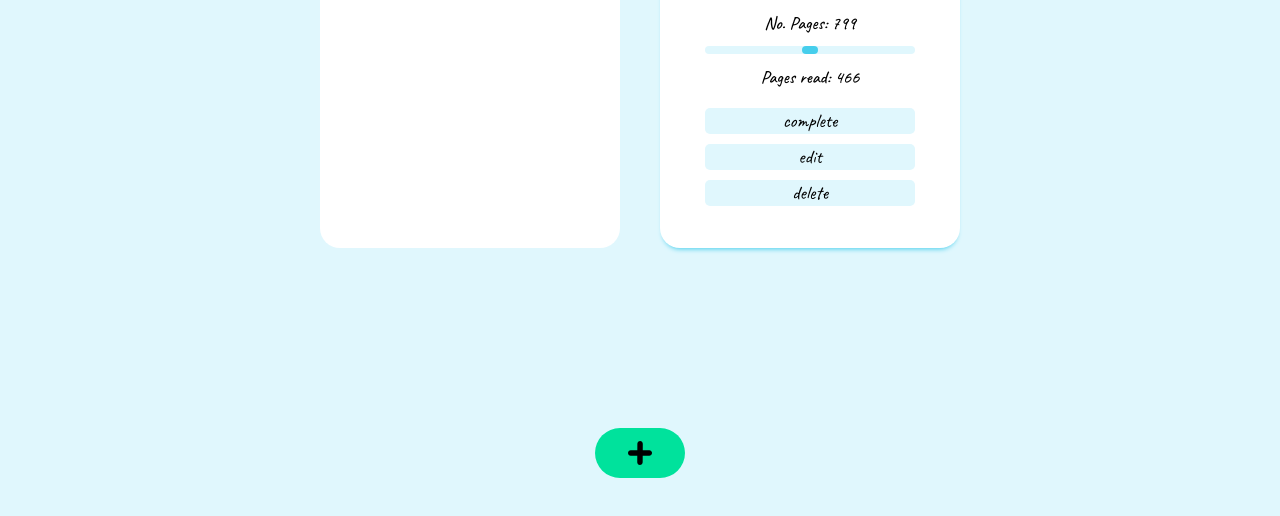
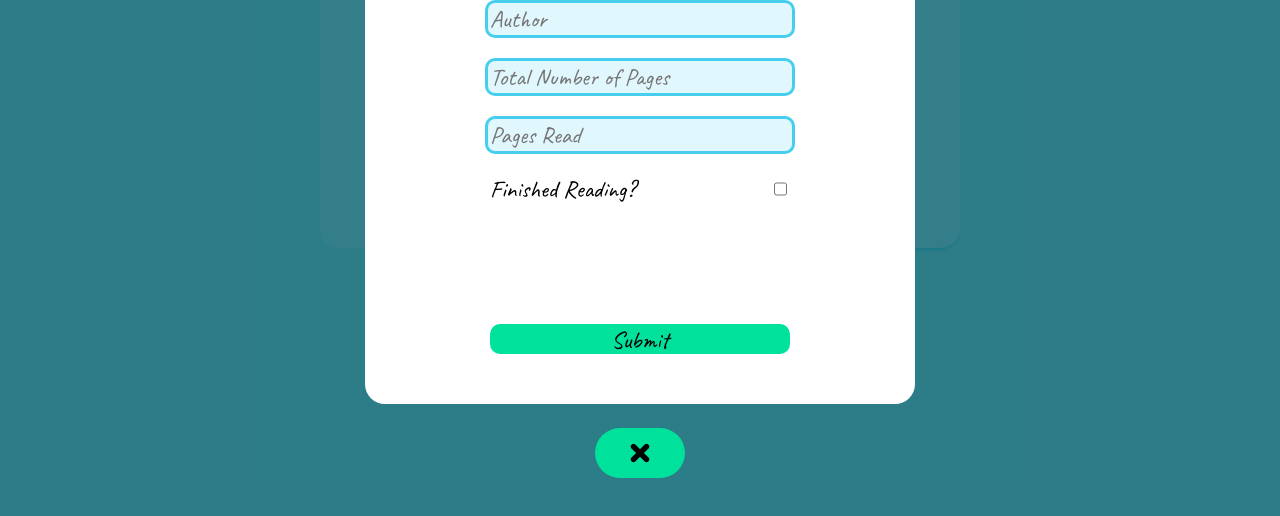
Before and after one commit to zsunnyz/odin-library, a plain HTML site: page index.html in a window 1280 px wide. Both pictures are taken after a click on the button 640 px from the left and 735 px from the top of the page. Shown: the part 282-798 px from the top of the page. Drawn offline with Linux system fonts and the light colour scheme; a web font is replaced by a local one.

Commit message:
added add book button functionality to show modal

```diff
--- a/index.html
+++ b/index.html
@@ -54,7 +54,7 @@
         </div>
     </div>
     <div class ="modal noshow">
-        <div class="modal-content">
+        <div id="modal-add" class="modal-content">
             <h2>Add New Book</h2>
             <input type="text" placeholder="Title" name="title" id="title">
             <input type="text" placeholder="Author" name="author" id="author">
@@ -66,7 +66,7 @@
             </div>
             <button type="submit" id="modal-submit">Submit</button>
         </div>
-        <div class="modal-content">
+        <div id="modal-edit" class="modal-content">
             <h2>Edit Book</h2>
             <input type="text" placeholder="Title" name="title" id="title">
             <input type="text" placeholder="Author" name="author" id="author">
--- a/library.js
+++ b/library.js
@@ -1 +1,15 @@
-addBtn = document.getElementById("newBook");
+/* add book button elements */
+const addBtn = document.getElementById("new-book");
+const plusSVG = document.getElementById("plus");
+
+/* modal elements */
+const modal = document.querySelector(".modal");
+const modalEdit = document.getElementById("modal-edit");
+const modalAdd = document.getElementById("modal-add");
+
+addBtn.addEventListener("click", () => {
+    plusSVG.classList.toggle("plus-close");
+    modal.classList.toggle("noshow");
+    modalEdit.classList.add("noshow");
+    modalAdd.classList.remove("noshow");
+})
--- a/style.css
+++ b/style.css
@@ -350,18 +350,15 @@ button:active {
 
 #plus {
     transition: transform 0.1s;
-    transform: rotate(0deg);
-    -webkit-transform: rotate(0deg);
-    -moz-transform: rotate(0deg);
-    -ms-transform: rotate(0deg);
-    -o-transform: rotate(0deg);
+}
+
+.plus-close {
+    transition: transform 0.1s;
     -webkit-transition: transform 0.1s;
     -moz-transition: transform 0.1s;
     -ms-transition: transform 0.1s;
     -o-transition: transform 0.1s;
-}
 
-.plus-close{
     transform: rotate(45deg);
     -webkit-transform: rotate(45deg);
     -moz-transform: rotate(45deg);
```
